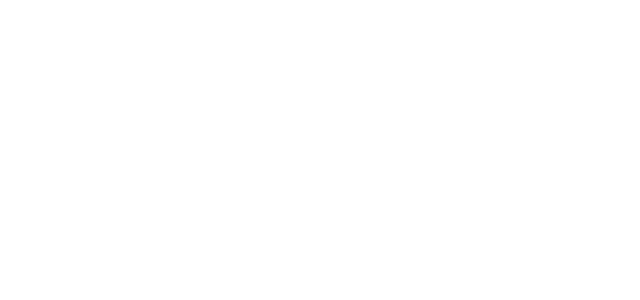
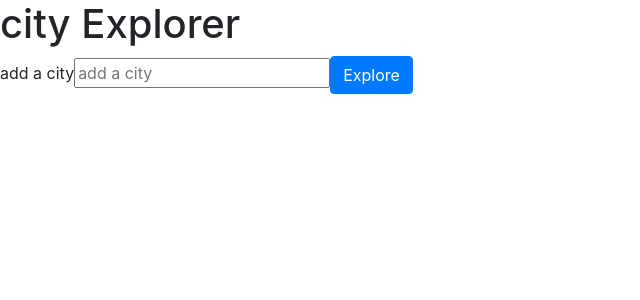
Before and after one commit to rujeenaal-zyoud/city-explorer, a React (Create React App) app: page / in a window 1280 px wide. Shown: the top 300 px of the page, without its empty margins (0-640 px from the left). Built offline with nearby package versions, Linux system fonts and the light colour scheme.

Commit message:
finishLab6

```diff
--- a/src/App.js
+++ b/src/App.js
@@ -1,33 +1,95 @@
 // import './App.css';
 import React from 'react';
 import axios from 'axios';
+import { Form,Button } from 'react-bootstrap/';
+import 'bootstrap/dist/css/bootstrap.min.css';
+
 
 class App extends React.Component {
 
-  constructor(props){
+  constructor(props) {
     super(props);
     this.state = {
-
+      //this display for map if no data in form will not appear
+      displayMap: false,
+      //now create array that we want up date using state
+      search: '',
+      locData: '',
+      errorMessage: false
 
     }
   }
   //here i will use a async in order to wait the complier to complete all senetnse of code to do'nt make undefind in console
   //This function will do the request from web and stor the data in varible in order that is response
 
-getLoction =async(e)=>{
+  getLoction = async (e) => {
     e.preventDefault();
 
+    let locUrl = `https://eu1.locationiq.com/v1/search.php?key=pk.b6a5cec0e0fa9b2e067c90ea37e22aee&q=${this.state.search}&format=json`;
+    //loResult will get request using axios
 
-  let locUrl= ''
+    try{  let locResult = await axios.get(locUrl);
+
+      //know we want last state that we have
+      this.setState({
+        locData: locResult.data[0],
+        displayMap: true,
+
+      })
+      console.log(this.state.locData);
+  }
+  catch{
+    this.setState({
+      displayMap:false,
+      errorMessage: true,
+    })
+  }
+
+  }
+
+  updateSearch = (event) => {
+    console.log(this.state.search);
+     console.log(event.target);
+    this.setState({
+      search: event.target.value
+    })
+    console.log(this.state.search);
+  }
+  render() {
+    return (
+      <>
+        <h1>city Explorer</h1>
+        {/* { <form onSubmit ={this.getLoction}>
+         <input type ='text' placeholder='add a city' onChange={this.updateSearch}/>
+         <input type ='submit' value = 'Explore!'/>
+         </form> } */}
+
+        { <Form onSubmit={this.getLoction}>
+          <Form.Group controlId="formBasicEmail">
+            <Form.Label>add a city</Form.Label>
+            <Form.Control  onChange={this.updateSearch} type="text" placeholder="add a city"  custom/>
+            <Button variant="primary" type="submit" >
+              Explore
+            </Button>
+          </Form.Group>
+        </Form> }
+        <p>{this.state.locData.display_name}</p>
+        <p>{this.state.locData.lon}</p>
+        <p>{this.state.locData.lat}</p>
 
 
+        { this.state.displayMap &&
+          <img
+            src={`https://maps.locationiq.com/v3/staticmap?key=pk.b6a5cec0e0fa9b2e067c90ea37e22aee&center=${this.state.locData.lat},${this.state.locData.lon}`} alt=''
+          />
         }
-   render(){
-     return(
-       <>
+          {this.state.errorMessage &&
+            <p>error in receving the data</p>
+          }
       </>
     )
   }
 }
 
 export default App;
+// locData is a choisen city
```
Lines whose indentation alone changed are shown as unchanged.
